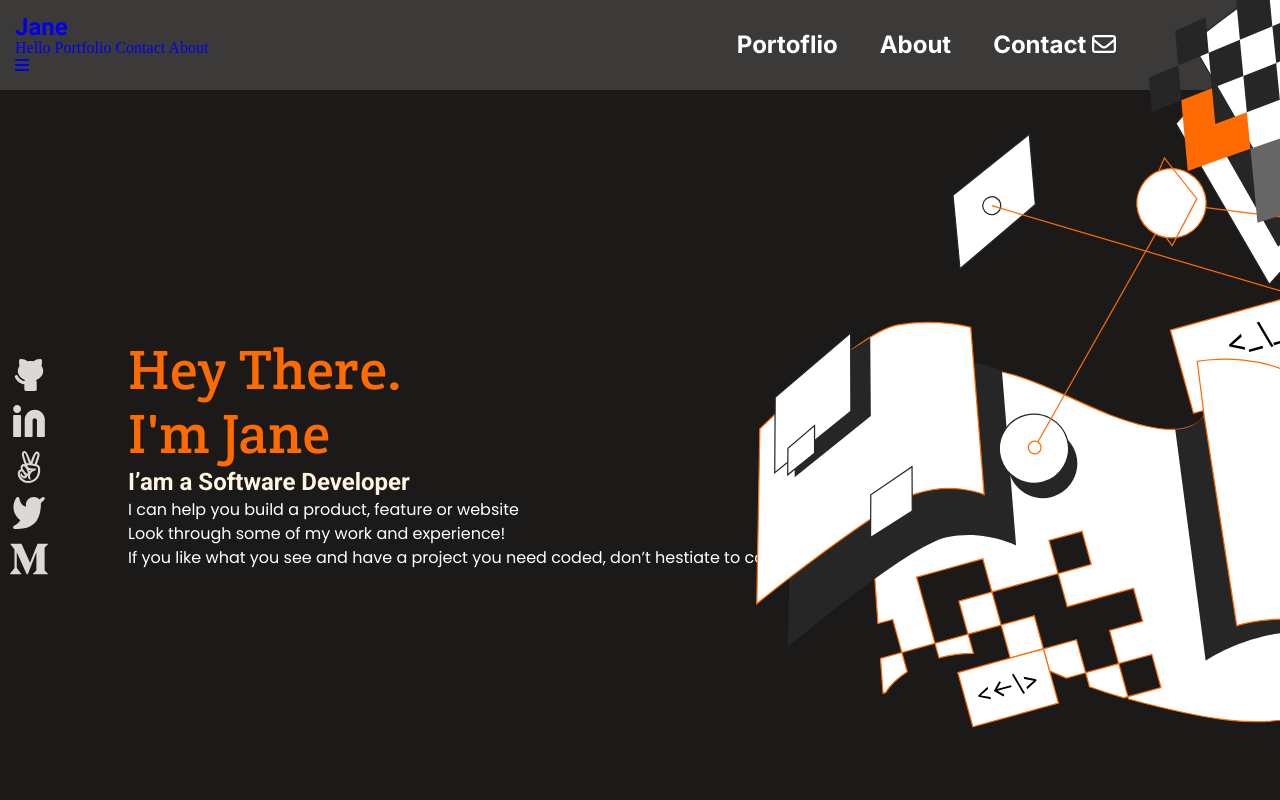
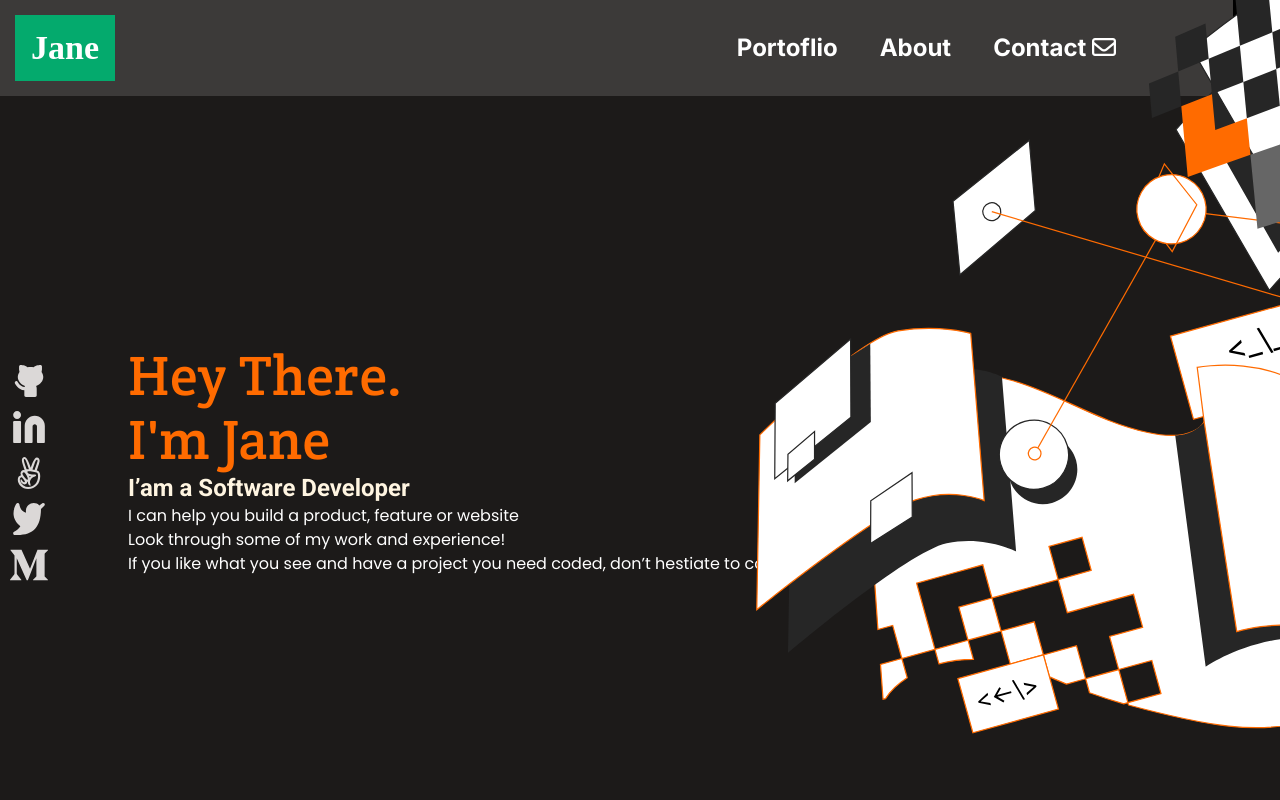
Before and after one commit to Georjane/mobile-menu-for-small-portfolio, a plain HTML site: page index.html in a window 1280 px wide. Shown: the top 800 px of the page. Drawn offline with Linux system fonts and the light colour scheme.

Commit message:
Add styling

```diff
--- a/css/main.css
+++ b/css/main.css
@@ -38,6 +38,49 @@ header {
   font-weight: bold;
   font-size: 18px;
   line-height: 24px;
+}
+/* Style the navigation menu */
+.topnav {
+  overflow: hidden;
+  background-color: #333;
+  /* position: relative; */
+  /* width: 100%;
+  background-color: red; */
+}
+
+/* Hide the links inside the navigation menu (except for logo/home) */
+.topnav #myLinks {
+  display: none;
+}
+
+/* Style navigation menu links */
+.topnav a {
+  color: white;
+  padding: 14px 16px;
+  text-decoration: none;
+  font-size: 17px;
+  display: block;
+}
+
+/* Style the hamburger menu */
+.topnav a.icon {
+  background: black;
+  display: block;
+  position: absolute;
+  right: 0;
+  top: 0;
+}
+
+/* Add a grey background color on mouse-over */
+.topnav a:hover {
+  background-color: #ddd;
+  color: black;
+}
+
+/* Style the active link (or home/logo) */
+.active {
+  background-color: #04AA6D;
+  color: white;
 }
 
 .menu-bars {
--- a/index.html
+++ b/index.html
@@ -7,17 +7,18 @@
     <link rel="stylesheet" href="./css/main.css" />
     <link rel="icon" href="./favicon.ico" />
     <link rel="stylesheet" href="https://cdnjs.cloudflare.com/ajax/libs/font-awesome/4.7.0/css/font-awesome.min.css">
+    <script src="script.js"></script>
     <title>Jane - Portfolio</title>
   </head>
   <body>
     <header>
       <!-- <h1 id="logo">Jane</h1> -->
-      <button type="button" class="menu-bars">
+      <!-- <button type="button" class="menu-bars">
         <i class="fas fa-bars"></i>
-      </button>
+      </button> -->
       <!-- Top Navigation Menu -->
       <div class="topnav">
-        <a href="#home" class="active"><h1 id="logo">Jane</h1></a>
+        <a href="#home" class="active"><h1>Jane</h1></a>
         <!-- Navigation links (hidden by default) -->
         <div id="myLinks">
           <a href="#intro">Hello</a>
--- /dev/null
+++ b/script.js
@@ -0,0 +1,9 @@
+/* Toggle between showing and hiding the navigation menu links when the user clicks on the hamburger menu / bar icon */
+function myFunction() {
+  var x = document.getElementById("myLinks");
+  if (x.style.display === "block") {
+    x.style.display = "none";
+  } else {
+    x.style.display = "block";
+  }
+}
```
